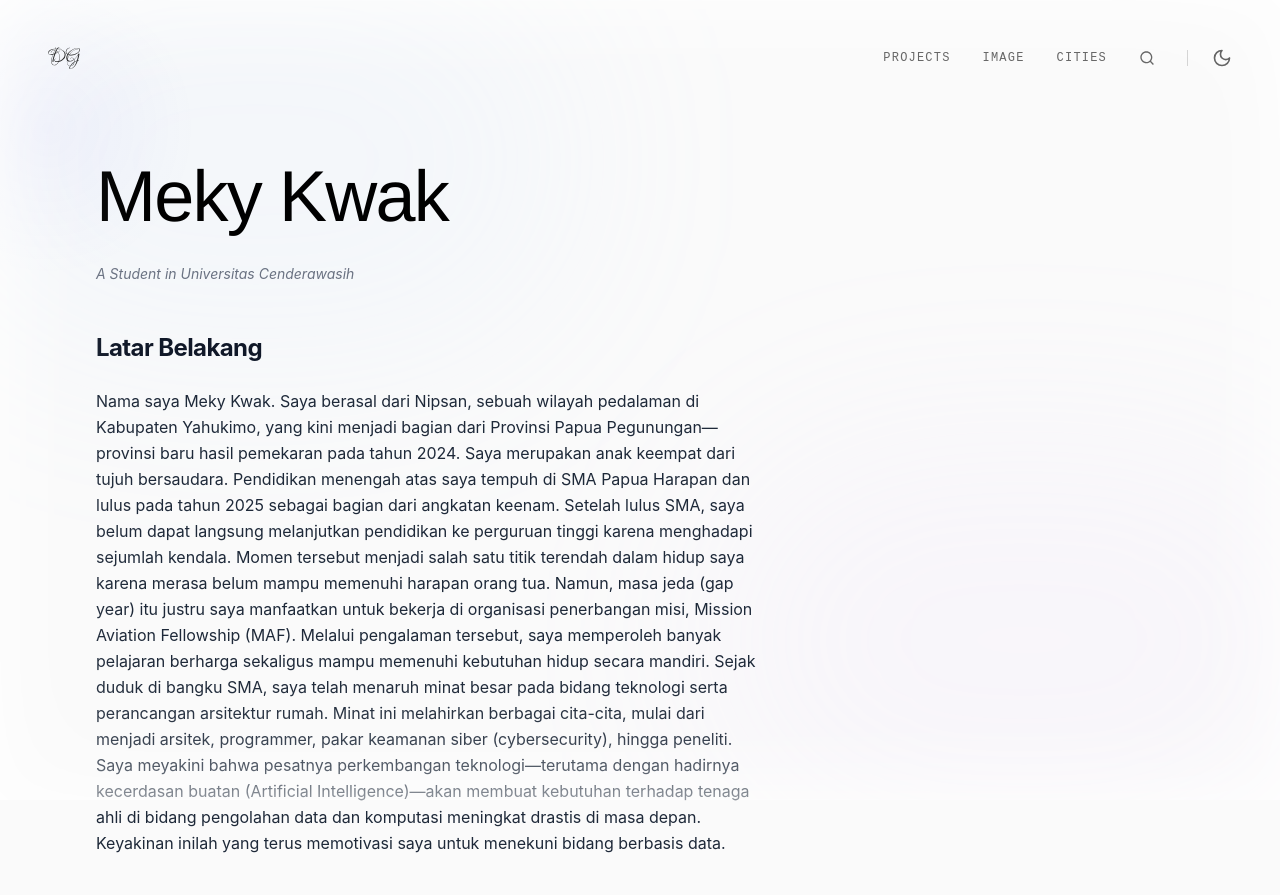
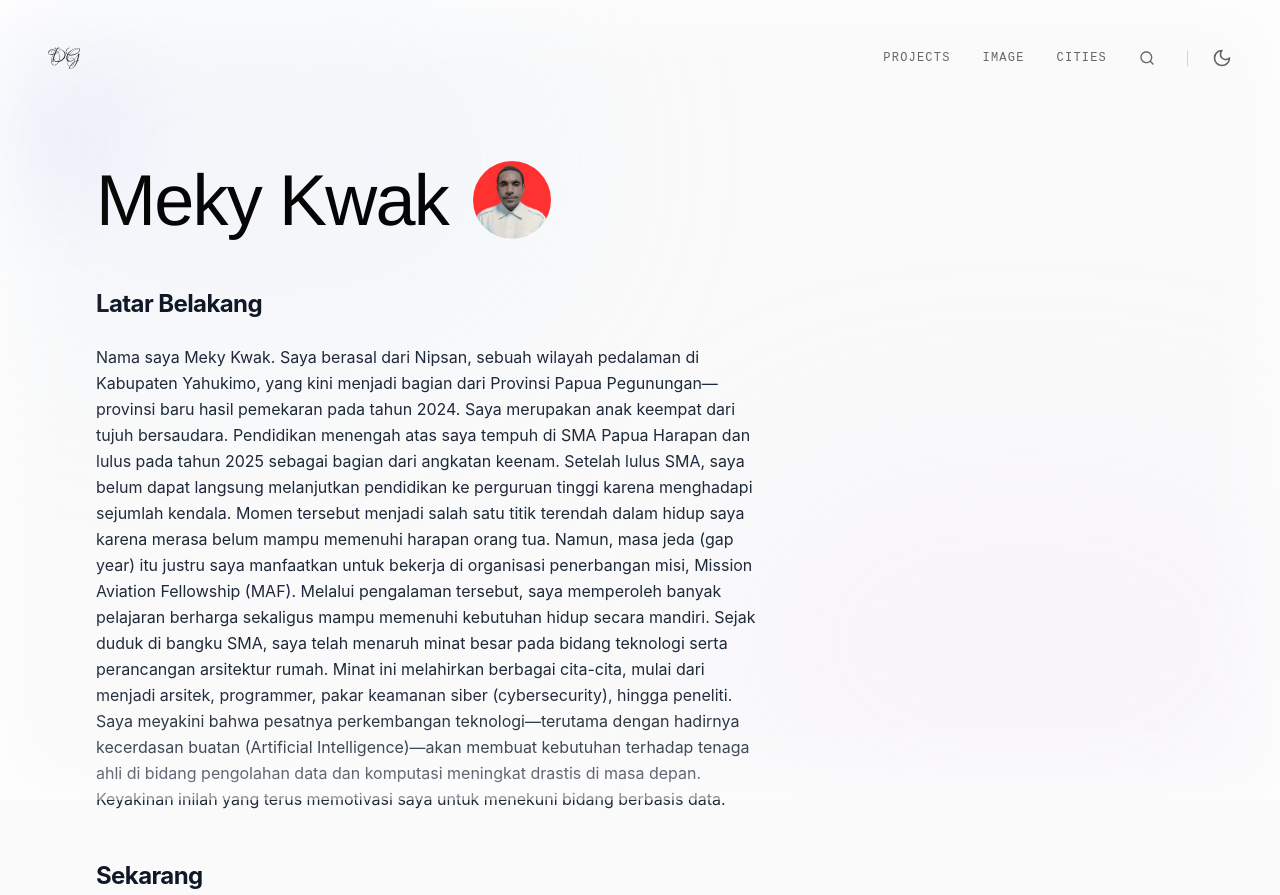
Before and after one commit to meky0014/meky0014.github.io, an Astro site: page / in a window 1280 px wide. Shown: the top 895 px of the page. Built offline with nearby package versions, Linux system fonts and the light colour scheme; Astro itself is replaced by a stand-in of ours; a web font is replaced by a local one.

Commit message:
Add circular profile image beside hero title

```diff
--- a/src/pages/index.astro
+++ b/src/pages/index.astro
@@ -43,8 +43,9 @@ import HarmonicSystemSVG from "@/components/ui/HarmonicSystemSVG.astro";
         >
             <!-- Header Area -->
             <div>
+  <div class="flex items-center gap-4 md:gap-6">
     <h1
-                    class="animate-cascade-header font-serif text-5xl md:text-7xl font-normal leading-none tracking-tight text-black dark:text-white mb-2"
+      class="animate-cascade-header font-serif text-5xl md:text-7xl font-normal leading-none tracking-tight"
     >
       <DecryptedText
         client:idle
@@ -57,16 +58,13 @@ import HarmonicSystemSVG from "@/components/ui/HarmonicSystemSVG.astro";
       />
     </h1>
 
-                <!-- Description -->
-                <p
-                    class="animate-cascade-description text-sm text-gray-500 italic mt-6 md:mt-8"
-                >
-                    {
-                        aboutFrontmatter.description
-                    }
-                </p>
+    <img
+      src="/pasfoto.png"
+      alt={SITE_CONFIG.author}
+      class="w-14 h-14 md:w-20 md:h-20 rounded-full object-cover shrink-0 border border-white/20"
+    />
   </div>
-
+</div>
             <!-- About Section (LCP Element rendered smoothly) -->
             <div class="animate-cascade-prose">
                 <div
```
Also changed, not shown: public/pasfoto.png (added). Lines whose indentation alone changed are shown as unchanged.
